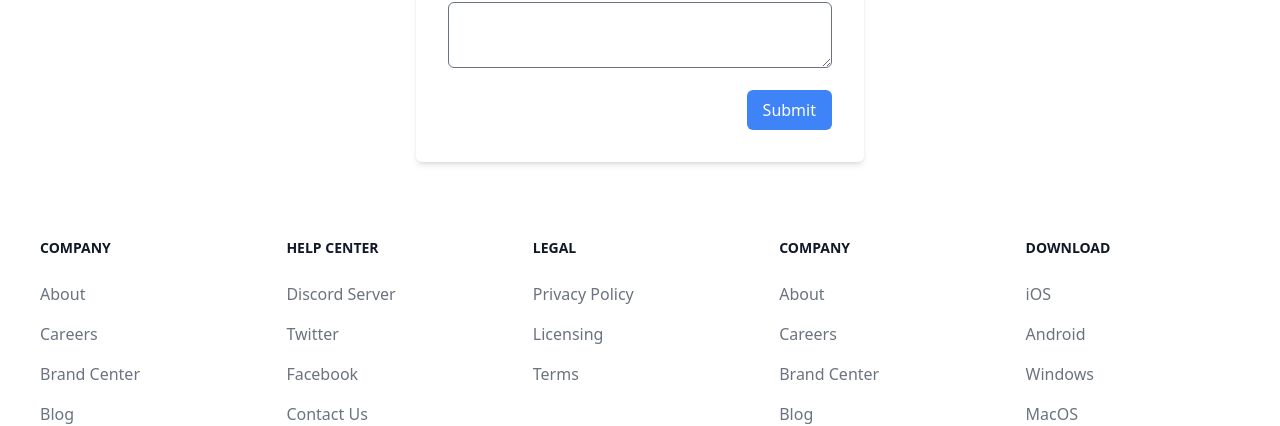
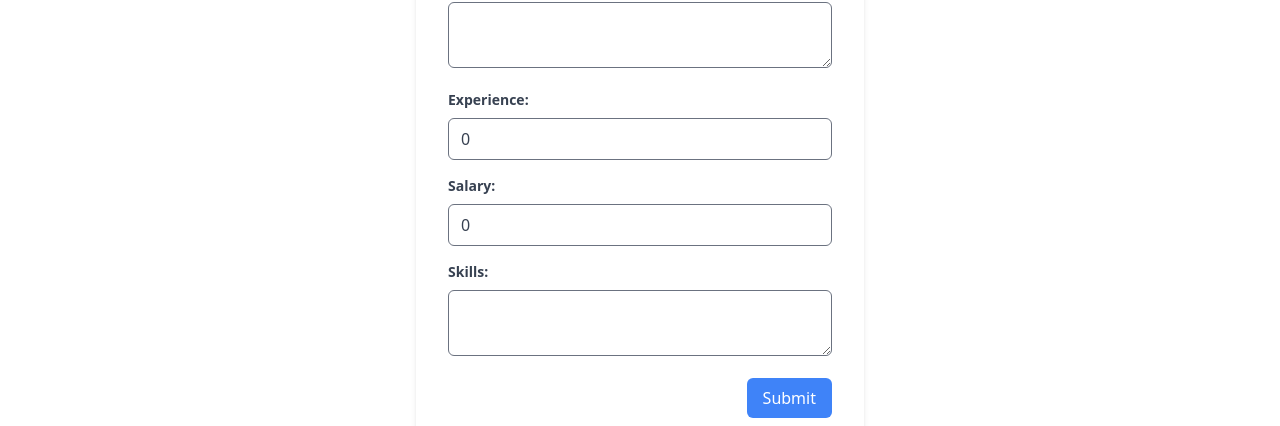
Before and after one commit to Vishal-Gori/48_hAIckers_3, a Next.js app in the folder frontend/: page /add-job in a window 1280 px wide. Shown: the part 360-786 px from the top of the page. Built offline with nearby package versions, Linux system fonts and the light colour scheme; no server answers.

Commit message:
changes schema of hr

```diff
--- a/frontend/app/add-job/page.jsx
+++ b/frontend/app/add-job/page.jsx
@@ -9,6 +9,9 @@ const Page = () => {
     const [jobTitle, setJobTitle] = useState('');
     const [jobDescription, setJobDescription] = useState('');
     const [category, setCategory]=useState('');
+    const [experience, setExperience] = useState(0);
+    const [salary, setSalary] = useState(0);
+    const [skills, setSkills] = useState('');
 
     const handleSubmit = async (event) => {
         event.preventDefault();
@@ -20,7 +23,10 @@ const Page = () => {
                     creator: session?.user.id,
                     jobTitle: jobTitle,
                     jobDescription: jobDescription,
-                    category: category
+                    category: category,
+                    experience: experience,
+                    salary: salary,
+                    skills: skills
                 }),
             });
 
@@ -59,13 +65,48 @@ const Page = () => {
                     />
                 </div>
                 <div className="mb-4">
-                    <label className="block text-gray-700 text-sm font-bold mb-2" htmlFor="jobDescription">
+                    <label className="block text-gray-700 text-sm font-bold mb-2" htmlFor="jobCategory">
                         Category:
                     </label>
                     <textarea
-                        id="jobDescription"
+                        id="jobCategory"
                         value={category}
                         onChange={(e) => setCategory(e.target.value)}
+                        className="w-full px-3 py-2 border rounded-md text-gray-700 focus:outline-none focus:border-blue-500"
+                    />
+                </div>
+                <div className="mb-4">
+                    <label className="block text-gray-700 text-sm font-bold mb-2" htmlFor="jobExperience">
+                        Experience:
+                    </label>
+                    <input
+                        type='number'
+                        id="jobExperience"
+                        value={experience}
+                        onChange={(e) => setExperience(e.target.value)}
+                        className="w-full px-3 py-2 border rounded-md text-gray-700 focus:outline-none focus:border-blue-500"
+                    />
+                </div>
+                <div className="mb-4">
+                    <label className="block text-gray-700 text-sm font-bold mb-2" htmlFor="jobSalary">
+                        Salary:
+                    </label>
+                    <input
+                        type='number'
+                        id="jobSalary"
+                        value={salary}
+                        onChange={(e) => setSalary(e.target.value)}
+                        className="w-full px-3 py-2 border rounded-md text-gray-700 focus:outline-none focus:border-blue-500"
+                    />
+                </div>
+                <div className="mb-4">
+                    <label className="block text-gray-700 text-sm font-bold mb-2" htmlFor="jobSkills">
+                        Skills:
+                    </label>
+                    <textarea
+                        id="jobSkills"
+                        value={skills}
+                        onChange={(e) => setSkills(e.target.value)}
                         className="w-full px-3 py-2 border rounded-md text-gray-700 focus:outline-none focus:border-blue-500"
                     />
                 </div>
--- a/frontend/app/api/job/route.js
+++ b/frontend/app/api/job/route.js
@@ -14,7 +14,7 @@ export const GET = async (request) => {
 }
 
 export const POST = async (request) => {
-    const {creator: userId,  jobDescription, jobTitle,  category} = await request.json();
+    const {creator: userId,  jobDescription, jobTitle,  category, salary, experience, skills} = await request.json();
 
     try {
         await connectToDb();
@@ -22,7 +22,10 @@ export const POST = async (request) => {
             creator: userId,
             jobDescription,
             jobTitle,
-            category
+            category,
+            salary,
+            experience,
+            skills
         })
 
         return new Response(JSON.stringify(newJob), { status: 201 })
--- a/frontend/components/JobCard.jsx
+++ b/frontend/components/JobCard.jsx
@@ -4,10 +4,10 @@ import React from "react";
 
 const JobCard = ({ post }) => {
   return (
-    <div className="flex flex-col bg-white mx-auto rounded-lg hover:scale-105 duration-200 ease-in-out md:w-[300px]">
+    <Link href={`/job/${post._id}`} className="flex flex-col bg-white mx-auto rounded-lg hover:scale-105 duration-200 ease-in-out md:w-[300px]">
       <h1>{post.jobTitle}</h1>
       <p>{post.jobDescription}</p>
-    </div>
+    </Link>
   );
 };
 
--- a/frontend/models/job.js
+++ b/frontend/models/job.js
@@ -2,7 +2,6 @@
 
 import mongoose from 'mongoose';
 
-// Check if the model has already been defined
 if (!mongoose.models.Job) {
   const jobSchema = new mongoose.Schema({
     creator: {
@@ -20,10 +19,21 @@ if (!mongoose.models.Job) {
     category:{
       type: String,
       required:true
+    },
+    experience:{
+      type:Number,
+      required:true
+    },
+    salary:{
+      type:Number,
+      required:true
+    },
+    skills:{
+      type:String,
+      required:true
     }
   });
 
-  // Define the Job model
   mongoose.model('Job', jobSchema);
 }
 
```
